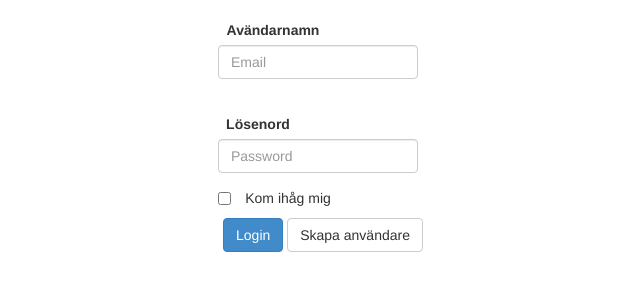
After one commit to lukeeee/Royal-Hearts, a PHP site: page /login.php in a window 1280 px wide. The commit adds this page. Shown: the top 300 px of the page, without its empty margins (367-1007 px from the left). Run offline with PHP 8.4, Linux system fonts and the light colour scheme.

Commit message:
login sidan

```diff
--- a/header.php
+++ b/header.php
@@ -8,6 +8,38 @@
 			body {
 				text-align:center;
 			}
+
+            #login {
+                padding-top: 20px;
+                padding-bottom: 20px;
+            }
+
+            #inputEmail {
+                width:200px;
+                position:relative;
+                left:585px;
+            }
+
+            #inputPassword {
+                width:200px;
+                position:relative;
+                left:585px;
+            }
+
+            label#inputPassword {
+                left: -15px;
+            }
+
+            #checkbox {
+                width:120px;
+                position:relative;
+                left:585px;
+            }
+
+            #btn {
+                margin-left: 100px;
+            }
+
 		</style>
     </head>
     <header>
--- /dev/null
+++ b/public/login.php
@@ -0,0 +1,24 @@
+<?php
+	require_once('../config.php');
+?>
+<?php require_once(ROOT_PATH.'/header.php'); ?>
+
+<?php require_once(ROOT_PATH.'/footer.php'); ?>
+
+<form>
+    <div id="login" class="form-group">
+        <label for="inputEmail">Avändarnamn</label>
+        <input type="email" class="form-control" id="inputEmail" placeholder="Email">
+    </div>
+    <div class="form-group">
+        <label id="inputPassword" for="inputPassword">Lösenord</label>
+        <input type="password" class="form-control" id="inputPassword" placeholder="Password">
+    </div>
+    <div id="checkbox" class="checkbox">
+        <label><input type="checkbox">Kom ihåg mig</label>
+    </div>
+    <button id="btn" type="submit" class="btn btn-primary">Login</button>
+    <button type="submit" class="btn btn-default">Skapa användare</button>
+</form>
+
+<?php require_once(ROOT_PATH.'/footer.php'); ?>
```
Also changed, not shown: public/img/app.png (renamed from app.png).
